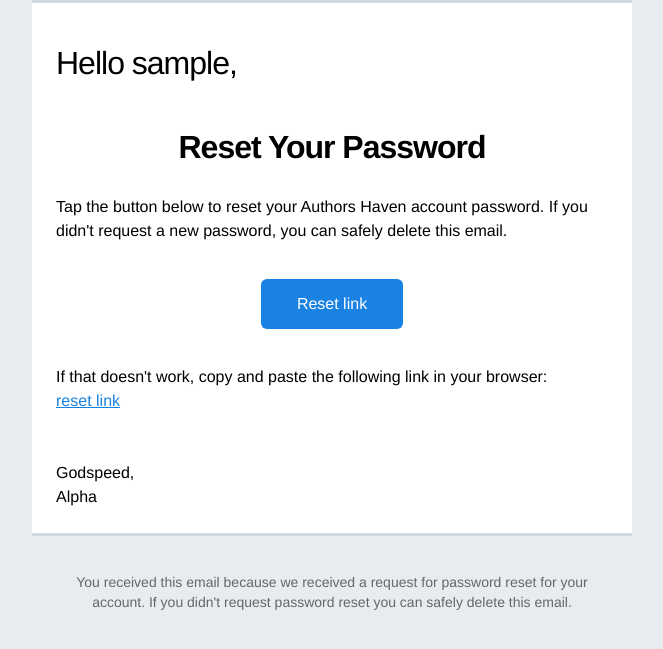
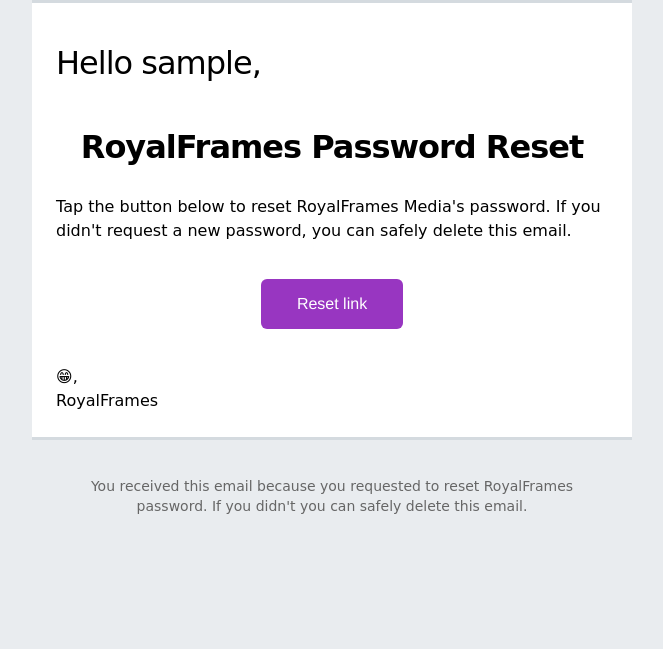
Before and after one commit to jamesbeamie/RFM-MEDIA, a Python web app: template royalframesmedia/apps/authentication/templates/request_password_reset.html in a window 1280 px wide. Shown: the top 649 px of the page, without its empty margins (308-971 px from the left). Run offline with Jinja, Linux system fonts and the light colour scheme; the template is opened without the code that fills it: most values are stand-ins (such as "Sample title", 1, 10 or a date in 2020); some web fonts are replaced.

Commit message:
Pwd reset bug fixed

```diff
--- a/royalframesmedia/apps/authentication/serializers.py
+++ b/royalframesmedia/apps/authentication/serializers.py
@@ -178,7 +178,7 @@
 
     class Meta:
         model = User
-        fields = ['email']
+        fields = "__all__"
 
 
 class SocialSignInSignOutSerializer(serializers.Serializer):
--- a/royalframesmedia/apps/authentication/templates/request_password_reset.html
+++ b/royalframesmedia/apps/authentication/templates/request_password_reset.html
@@ -116,16 +116,15 @@
             <td align="center" bgcolor="#e9ecef">
                 <table border="0" cellpadding="0" cellspacing="0" width="100%" style="max-width: 600px;">
                     <tr>
-                        <td align="left" bgcolor="#ffffff" style="padding: 36px 24px 0; font-family: 'Source Sans Pro', Helvetica, Arial, sans-serif; border-top: 3px solid #d4dadf;">
+                        <td align="left" bgcolor="#ffffff" style="padding: 36px 24px 0; font-family: 'Comic Sans MS'; border-top: 3px solid #d4dadf;">
                             <h2 style="margin: 0; font-size: 32px; font-weight: 400; letter-spacing: -1px; line-height: 48px;">
                                 Hello <span>{{username}},</span>
                             </h2>
                         </td>
                     </tr>
                     <tr>
-                        <td align="middle" bgcolor="#ffffff" style="padding: 36px 24px 0; font-family: 'Source Sans Pro', Helvetica, Arial, sans-serif;">
-                            <h3 style="margin: 0; font-size: 32px; font-weight: 700; letter-spacing: -1px; line-height: 48px;">Reset
-                                Your Password</h3>
+                        <td align="middle" bgcolor="#ffffff" style="padding: 36px 24px 0; font-family: 'Comic Sans MS';">
+                            <h3 style="margin: 0; font-size: 32px; font-weight: 700; letter-spacing: -1px; line-height: 48px;">RoyalFrames Password Reset</h3>
                         </td>
                     </tr>
                 </table>
@@ -140,8 +139,8 @@
 
                     <!-- start copy -->
                     <tr>
-                        <td align="left" bgcolor="#ffffff" style="padding: 24px; font-family: 'Source Sans Pro', Helvetica, Arial, sans-serif; font-size: 16px; line-height: 24px;">
-                            <p style="margin: 0;">Tap the button below to reset your Authors Haven account password. If
+                        <td align="left" bgcolor="#ffffff" style="padding: 24px; font-family: 'Comic Sans MS'; font-size: 16px; line-height: 24px;">
+                            <p style="margin: 0;">Tap the button below to reset RoyalFrames Media's password. If
                                 you didn't request a new password, you can safely delete this email.</p>
                         </td>
                     </tr>
@@ -155,7 +154,7 @@
                                     <td align="center" bgcolor="#ffffff" style="padding: 12px;">
                                         <table border="0" cellpadding="0" cellspacing="0">
                                             <tr>
-                                                <td align="center" bgcolor="#1a82e2" style="border-radius: 6px;">
+                                                <td align="center" bgcolor="#9836C1" style="border-radius: 6px;">
                                                     <a href="{{link}}" target="_blank" style="display: inline-block; padding: 16px 36px; font-family: 'Source Sans Pro', Helvetica, Arial, sans-serif; font-size: 16px; color: #ffffff; text-decoration: none; border-radius: 6px;">
                                                         Reset link
                                                     </a>
@@ -170,19 +169,12 @@
                     <!-- end button -->
 
                     <!-- start copy -->
-                    <tr>
-                        <td align="left" bgcolor="#ffffff" style="padding: 24px; font-family: 'Source Sans Pro', Helvetica, Arial, sans-serif; font-size: 16px; line-height: 24px;">
-                            <p style="margin: 0;">If that doesn't work, copy and paste the following link in your
-                                browser:</p>
-                            <p style="margin: 0;"><a href="{{link}}" target="_blank">reset link</a></p>
-                        </td>
-                    </tr>
                     <!-- end copy -->
 
                     <!-- start copy -->
                     <tr>
-                        <td align="left" bgcolor="#ffffff" style="padding: 24px; font-family: 'Source Sans Pro', Helvetica, Arial, sans-serif; font-size: 16px; line-height: 24px; border-bottom: 3px solid #d4dadf">
-                            <p style="margin: 0;">Godspeed,<br> Alpha</p>
+                        <td align="left" bgcolor="#ffffff" style="padding: 24px; font-family: 'Comic Sans MS'; font-size: 16px; line-height: 24px; border-bottom: 3px solid #d4dadf">
+                            <p style="margin: 0;">😁, <br> RoyalFrames</p>
                         </td>
                     </tr>
                     <!-- end copy -->
@@ -199,9 +191,8 @@
 
                     <!-- start permission -->
                     <tr>
-                        <td align="center" bgcolor="#e9ecef" style="padding: 12px 24px; font-family: 'Source Sans Pro', Helvetica, Arial, sans-serif; font-size: 14px; line-height: 20px; color: #666;">
-                            <p style="margin: 0;">You received this email because we received a request for password
-                                reset for your account. If you didn't request password reset you can safely delete this
+                        <td align="center" bgcolor="#e9ecef" style="padding: 12px 24px; font-family: 'Comic Sans MS'; font-size: 14px; line-height: 20px; color: #666;">
+                            <p style="margin: 0;">You received this email because you requested to reset RoyalFrames password. If you didn't you can safely delete this
                                 email.</p>
                         </td>
                     </tr>
--- a/royalframesmedia/apps/authentication/urls.py
+++ b/royalframesmedia/apps/authentication/urls.py
@@ -15,6 +15,6 @@
     path('users/verify/<token>', VerifyAPIView.as_view(), name='email-verify'),
     path('users/password_request/', PasswordResetRequestAPIView.as_view(),
          name="reset_request"),
-    path('users/password_reset/<str:token>',
+    path('users/password_reset/',
          ResetPasswordAPIView.as_view(), name="password_reset"),
 ]
```
Also changed, not shown: royalframesmedia/apps/authentication/templates/email_verification.html (+11 -18 lines), royalframesmedia/apps/authentication/views.py (+28 -18 lines), db.sqlite3.
